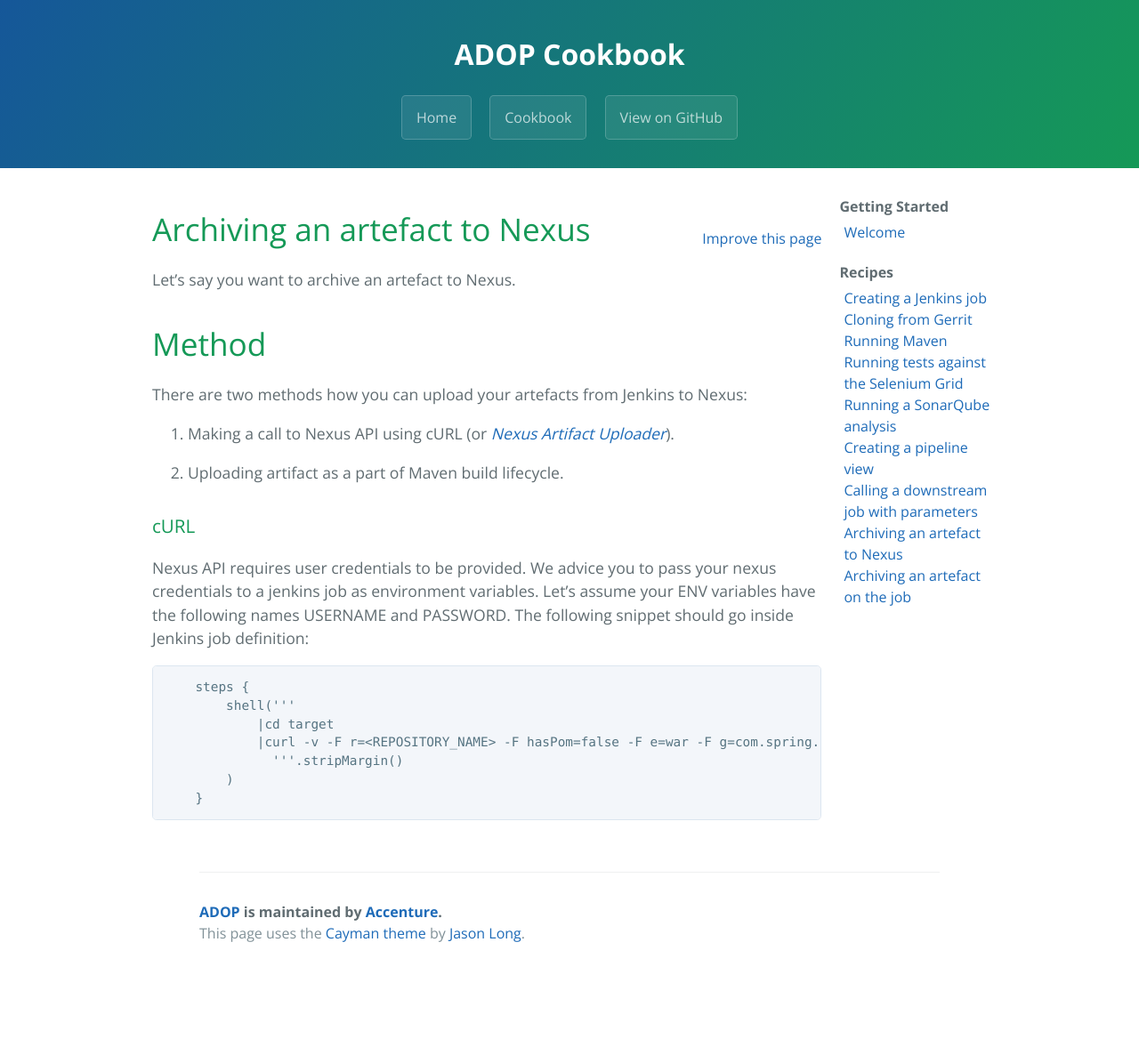
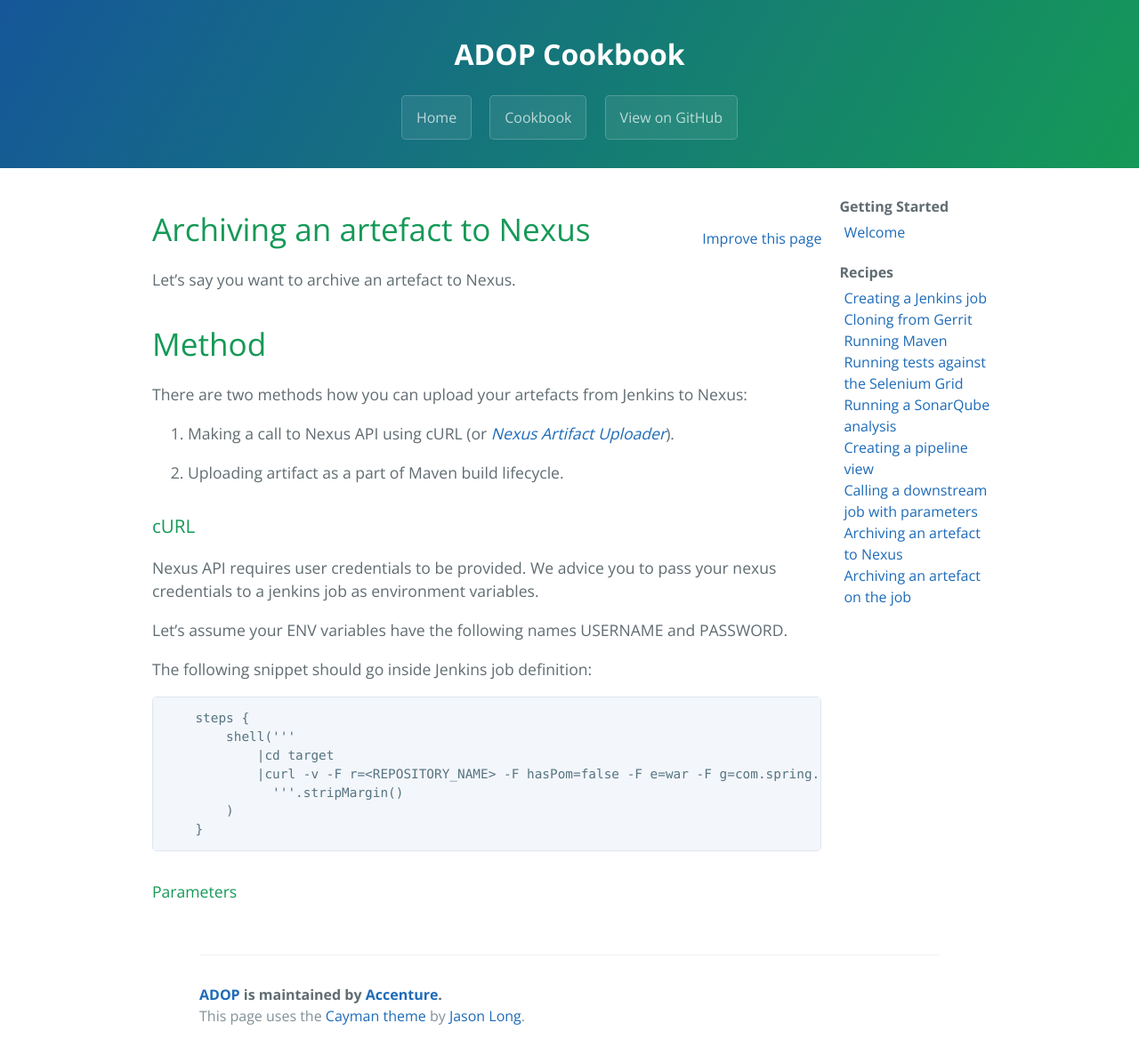
Before and after one commit to alexeymhv/adop-cartridges-cookbook, a Jekyll site: the page built from _docs/recipes/archiving-artefact-to-nexus.md, in a window 1280 px wide. Shown: the whole page at 89% size. Built offline with Jekyll 4.4.1, drawn with Linux system fonts in a browser that asks for light colours; before the commit the page ends 1093 px from its top, so only the background shows below that.

Commit message:
Update archiving-artefact-to-nexus.md

````diff
--- a/_docs/recipes/archiving-artefact-to-nexus.md
+++ b/_docs/recipes/archiving-artefact-to-nexus.md
@@ -17,7 +17,9 @@ There are two methods how you can upload your artefacts from Jenkins to Nexus:
 ### cURL
 Nexus API requires user credentials to be provided.
 We advice you to pass your nexus credentials to a jenkins job as environment variables.
+
 Let's assume your ENV variables have the following names USERNAME and PASSWORD.
+
 The following snippet should go inside Jenkins job definition:
 
 ```
@@ -29,3 +31,5 @@ The following snippet should go inside Jenkins job definition:
         )
     }
 ```
+
+#### Parameters
````
